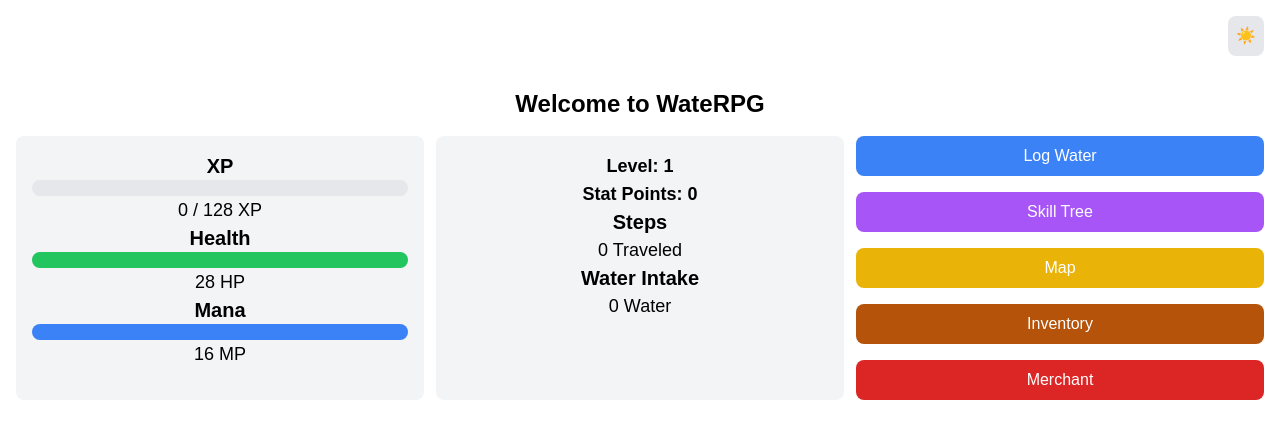
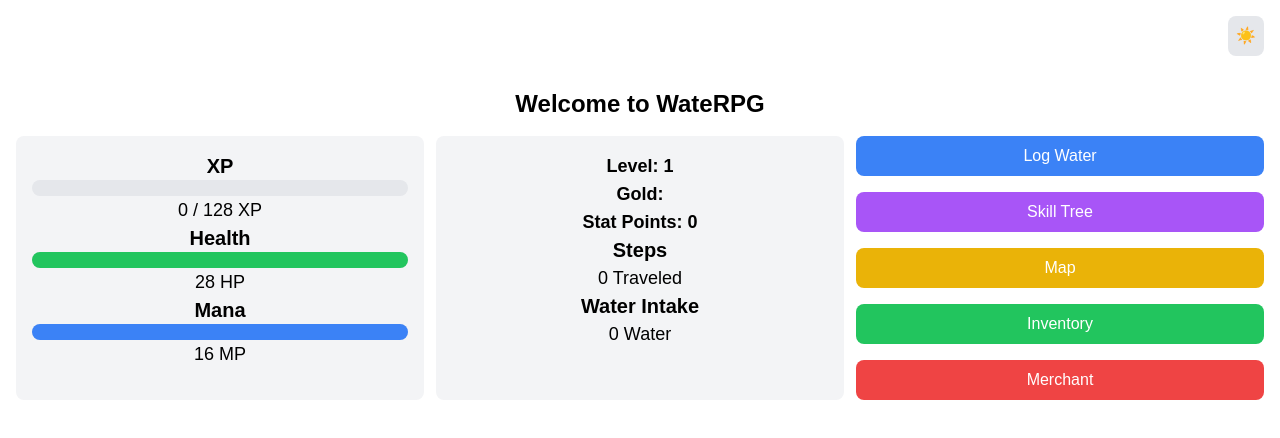
Before and after one commit to PabloGiraldo96/healtySteps, a Next.js app: page / in a window 1280 px wide. Shown: the top 438 px of the page. Built offline with nearby package versions, Linux system fonts and the light colour scheme.

Commit message:
Fix hover on buttons + Gold stats

```diff
--- a/src/components/StatsUI.jsx
+++ b/src/components/StatsUI.jsx
@@ -122,6 +122,7 @@ const StatsUI = () => {
           </div>
           <div className="p-4 bg-gray-100 dark:bg-gray-800 rounded-lg">
             <p className="text-lg font-semibold">Level: {level}</p>
+            <p className="text-lg font-semibold">Gold: </p>
             <p className="text-lg font-semibold">Stat Points: {statPoints}</p>
             <h2 className="text-xl font-semibold">Steps</h2>
             <p className="text-lg">{steps} Traveled</p>
@@ -148,12 +149,12 @@ const StatsUI = () => {
               Map
             </button>
             <button
-              className="w-full px-4 py-2 bg-amber-700 text-white rounded-lg hover:bg-amber-700"
+              className="w-full px-4 py-2 bg-green-500 text-white rounded-lg hover:bg-green-600"
             >
               Inventory
             </button>
             <button
-              className="w-full px-4 py-2 bg-red-600 text-white rounded-lg hover:bg-red-600"
+              className="w-full px-4 py-2 bg-red-500 text-white rounded-lg hover:bg-red-600"
             >
               Merchant
             </button>
```
